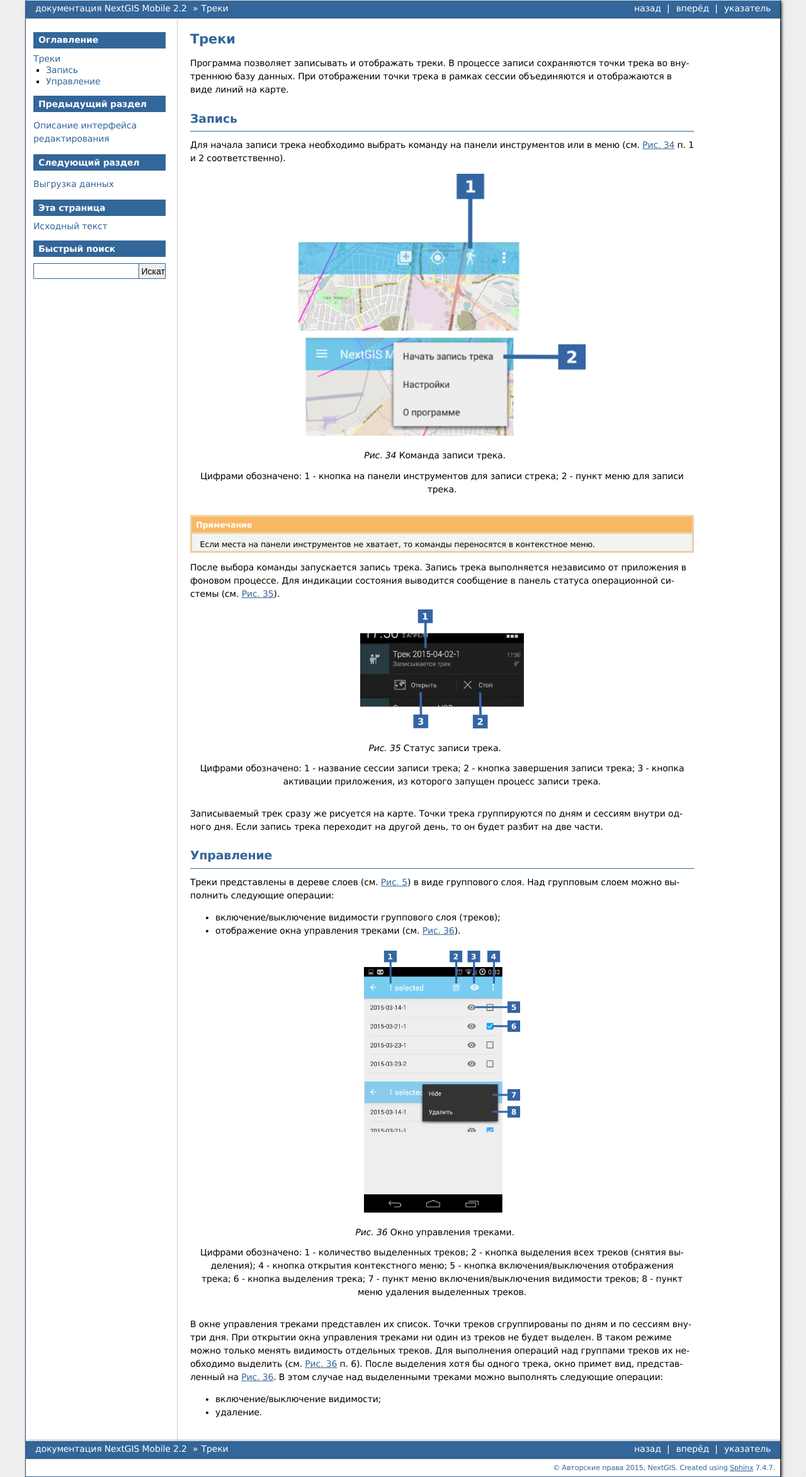
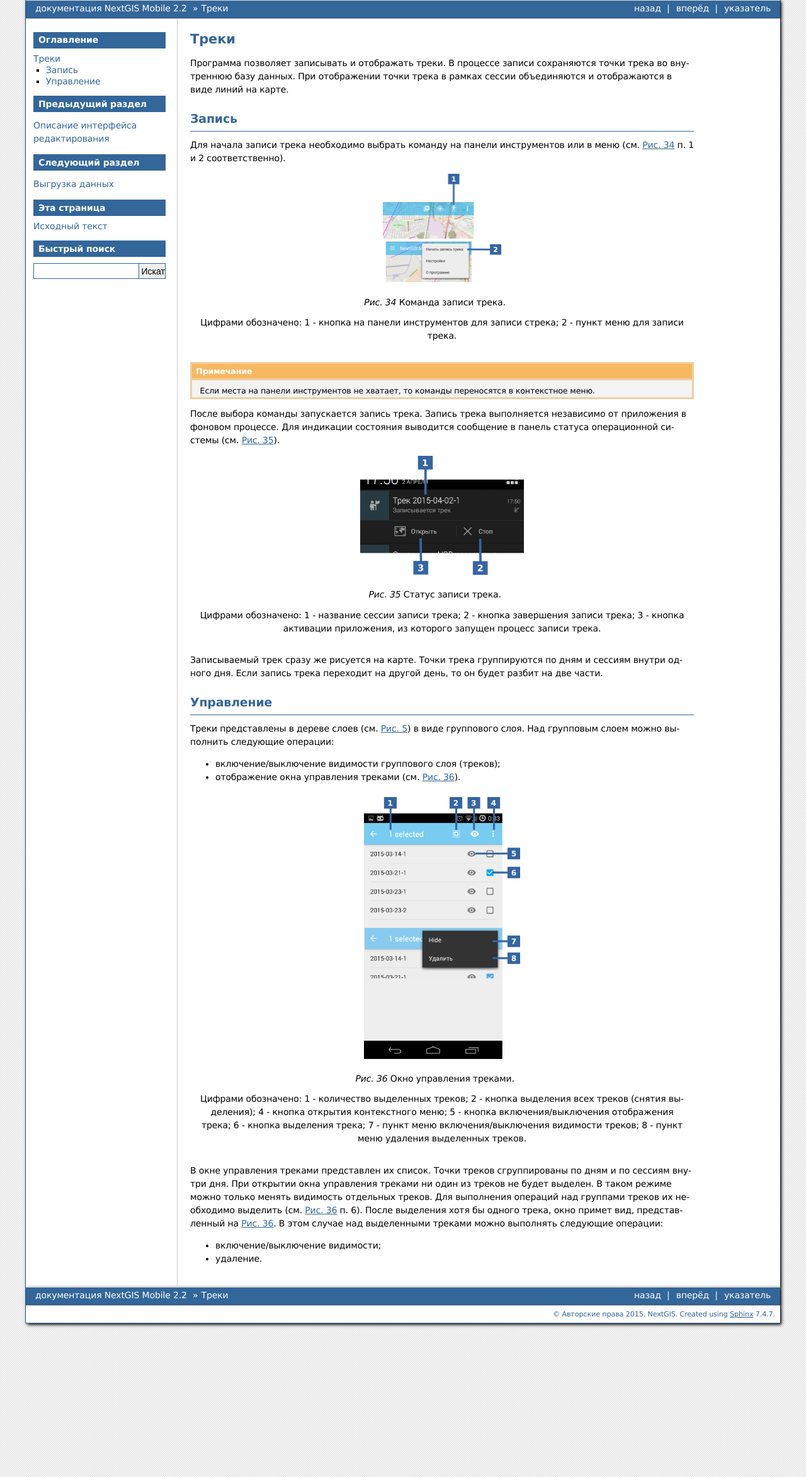
Before and after one commit to nextgis/docs_ngmobile, a Sphinx documentation site: the page built from source/tracks.rst, in a window 1280 px wide. Shown: the whole page at 63% size. Built offline with Sphinx 7.4.7, drawn with Linux system fonts in a browser that asks for light colours; formulas are drawn with MathJax 3.

Commit message:
Update tracks.rst

```diff
--- a/source/tracks.rst
+++ b/source/tracks.rst
@@ -16,7 +16,7 @@
 .. figure:: _static/ngmobile_track_menu.png
    :name: ngmobile_track_menu_pic
    :align: center
-   :height: 11cm
+   :width: 5cm
 
    Команда записи трека.
 
```
